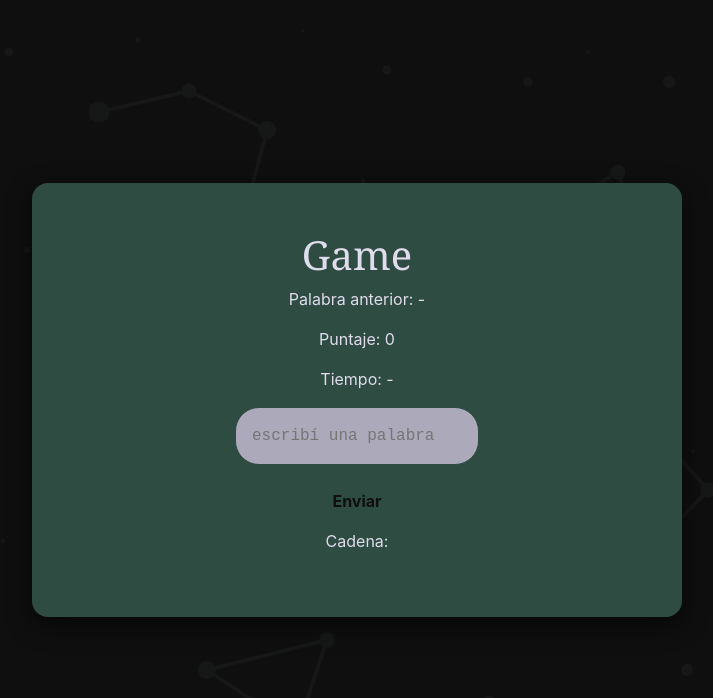
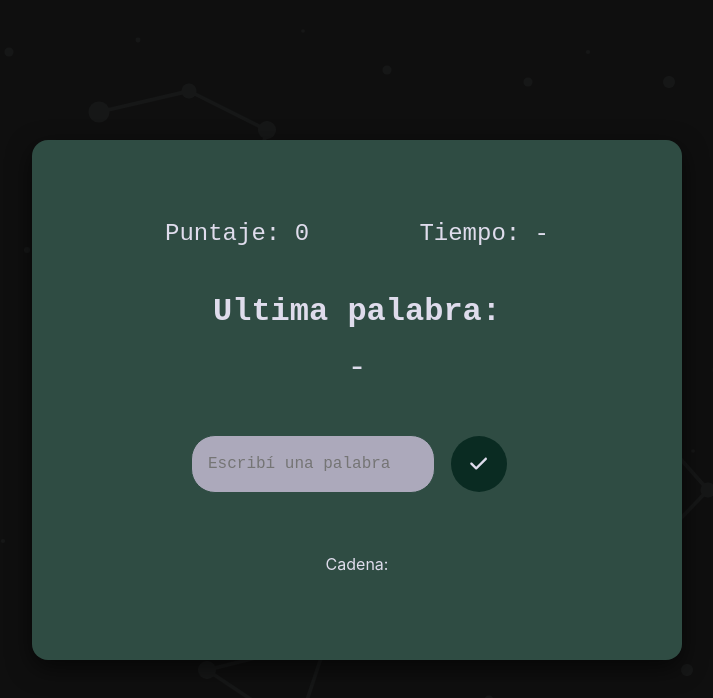
Before and after one commit to Aisha-Cassano/unq-ui-aisha-cassano-trabajo-final, a React (Vite) app in the folder Palabras-Encadenadas/: page /game in a window 1280 px wide. Shown: the top 698 px of the page, without its empty margins (283-996 px from the left). Built offline with nearby package versions, Linux system fonts and the light colour scheme.

Commit message:
solo Dios y yo sabiamos que cambie, ahora solo Dios

```diff
--- a/Palabras-Encadenadas/package.json
+++ b/Palabras-Encadenadas/package.json
@@ -14,6 +14,7 @@
     "bootstrap": "^5.3.8",
     "react": "^19.2.7",
     "react-dom": "^19.2.7",
+    "react-icons": "^5.7.0",
     "react-router-dom": "^7.18.1"
   },
   "devDependencies": {
--- a/Palabras-Encadenadas/src/components/useWordChain.js
+++ b/Palabras-Encadenadas/src/components/useWordChain.js
@@ -10,6 +10,14 @@ export function useWordChain() {
     const lastLetter = lastWord ? lastWord[lastWord.length - 1] : null;              //ultima letra o null
 
 
+    const isReapeted = (word) => wordChain.includes(word);
+
+    const isChainedCorrectly = (word) => {
+        if (!lastWord) return true;         //caso base: truthy(!null) => true
+
+        return word[0] === lastLetter;      //es la primer letra de la nueva, igual a la ultima letra de la anterior?
+    };
+
     const addWord = async (word) => {
         const trimmedWord = word.trim().toLocaleUpperCase();
 
@@ -18,28 +26,19 @@ export function useWordChain() {
         try {
             const exist = await validateWord(trimmedWord);
 
-            const isReapeted= wordChain.includes(trimmedWord);
-
-            /* TODO: revisar esto, esta raro */
-            const isChainedCorrectly = () => {
-                if (trimmedWord === "") return { added: false }
-
-                return word[0] === lastLetter; //primer letra de la nueva === ultima letra de la anterior?
+            if (!exist) {
+                setMsg("Palabra inexistente");
+                return { added: false };
             }
 
-            if (!exist) {       //switch
-                setMsg("Palabra inexistente");
-                return { added: exist };
+            if (isReapeted(trimmedWord)) {
+                setMsg("La palabra ya fue utilizada");
+                return { added: false };
             }
 
-            if (isReapeted) {
-                setMsg("La palabra ya fue utilizada");
-                return { added: !isReapeted };
-            }
-
-            if (!isChainedCorrectly) {
+            if (!isChainedCorrectly(trimmedWord)) {
                 setMsg(`Debe empezar con ${lastLetter}`);
-                return { added: isChainedCorrectly };
+                return { added: false };
             }
 
             setWordChain([...wordChain, trimmedWord])     //agrego a la cadena la nueva palabra
--- a/Palabras-Encadenadas/src/layouts/PageCardLayout.jsx
+++ b/Palabras-Encadenadas/src/layouts/PageCardLayout.jsx
@@ -3,7 +3,7 @@ import "../styles/layouts/PageCard.css"
 function PageCardLayout({ children, cardClassName = ""}){
     return (
         <div className="page-bg">
-            <div className={'page-card ${cardClassName}'}>
+            <div className={`page-card ${cardClassName}`}>
                 {children}
             </div>
         </div>
--- a/Palabras-Encadenadas/src/pages/Game.jsx
+++ b/Palabras-Encadenadas/src/pages/Game.jsx
@@ -1,6 +1,7 @@
 import { useState } from "react";
 import { useWordChain } from "../components/useWordChain.js";
 import { useGame } from "../components/useGame.js";
+import { FaCheck } from "react-icons/fa6";
 
 import PageCardLayout from "../layouts/PageCardLayout.jsx";
 import "../styles/pages/Game.css";
@@ -36,11 +37,18 @@ function Game() {
 
     return (
         <PageCardLayout cardClassName="game-card" >
-            <h1>Game</h1>
+            <div className="game-content">
 
-            <p> Palabra anterior: {lastWord || "-"} </p>
-            <p> Puntaje: {score} </p>
-            <p> Tiempo: {timeLeft || "-"} </p>
+                    <div className="stats">
+                        <div className="stats-items"> Puntaje: {score} </div>
+                        <div className="stats-items"> Tiempo: {timeLeft || "-"} </div>
+                    </div>
+
+                    <div className="last-word-section">
+                        <div className="last-word-label"> Ultima palabra:</div>
+                        <div className="last-word-value"> {lastWord || "-"} </div>
+                    </div>
+
 
                 {gameOver ? (
                     <div>
@@ -49,20 +57,27 @@ function Game() {
                         <button className="btn-primary" onClick={handleResetGame}> Nuevo intento</button>
                     </div>
                 ) : (
-                <>
+                    <div>
+                        <div className="input-row">
                             <input
                                 className="word-input"
                                 value={word}
                                 onChange={(e) => setWord(e.target.value)}
                                 onKeyDown={handleKeyDown}
-                        placeholder="escribí una palabra"
+                                placeholder="Escribí una palabra"
                             />
-                    <button className="btn-submit" onClick={handleSubmitWord}> Enviar</button>
-                    {msg && <p>{msg}</p>}
-                </>
+                            <button className="btn-submit" onClick={handleSubmitWord}>
+                                <FaCheck/>
+                            </button>
+
+                        </div>
+                        <div className="alert-msg"> {msg} </div>
+                    </div>
                 )}
 
                 <p> Cadena: {wordChain.join(" -> ")} </p>
+
+            </div>
         </PageCardLayout>
     );
 }
--- a/Palabras-Encadenadas/src/styles/components/Buttons.css
+++ b/Palabras-Encadenadas/src/styles/components/Buttons.css
@@ -7,7 +7,7 @@
     width: 15rem;
     flex: 1;
     padding: 1rem;
-    margin-top: 0.5rem;
+    margin: 1rem;
     border: none;
     border-radius: 24px;    /* redondeo de esquinas */
     text-align: center;
@@ -37,9 +37,25 @@
 }
 
 .btn-submit {
-    background-color: var(--color-primary);
-    color: var(--color-bg);
+    display: flex;
+    align-items: center;
+    justify-content: center;
+    flex: 0 0 auto;
+    width: 3.5rem;
+    height: 3.5rem;
+    border: none;
+    border-radius: 50%;    /* redondeo de esquinas */
+    text-align: center;
+    font-family: var(--font-body);
+    font-weight: bold;
+    font-size: 1.2rem;
+    cursor: pointer;
+    transition: background-color 0.3s ease, color 0.3s ease;
+    background-color: var(--color-primary-snd);
+    color: var(--color-text);
 }
+
 .btn-submit:hover {
-    background-color: var(--color-primary-snd);
+    background-color: var(--color-bg);
+    color: var(--color-text-snd);
 }
--- a/Palabras-Encadenadas/src/styles/layouts/PageCard.css
+++ b/Palabras-Encadenadas/src/styles/layouts/PageCard.css
@@ -21,8 +21,7 @@
     background-color: var(--color-primary);
     border-radius: 16px;
     padding: 3rem 2rem;
-    width: 90%;
-    /* height: 400px;       lo saco para estandarizar */
+    width: 100%;
     max-width: 650px;
     text-align: center;
     box-shadow: 0 8px 24px rgba(0.6, 0, 0, 0.6);
--- a/Palabras-Encadenadas/src/styles/pages/Game.css
+++ b/Palabras-Encadenadas/src/styles/pages/Game.css
@@ -1,10 +1,21 @@
 .game-card {
-    min-height: 500px;
+    min-height: 65vh;
 }
+
+.game-content {
+    display: flex;
+    flex-direction: column;
+    justify-content: space-evenly;
+    align-items: center;
+    height: 100%;
+    width: 100%;
+    flex: 1;
+}
+
 
 .input-row {
     display: flex;
-    gap: 0.5rem;
+    align-items: center;
     width: 100%;
     max-width: 350px;
 }
@@ -18,3 +29,46 @@
     color: var(--color-bg);
     font-family: var(--font-mono);
 }
+
+.stats {
+    display: flex;
+    flex-direction: row;
+    justify-content: space-between;
+    align-items: center;
+    width: 100%;
+    max-width: 400px;
+}
+
+.stats-items {
+    font-family: var(--font-mono);
+    font-size: 1.5rem;
+    margin: 8px;
+}
+
+.last-word-section {
+    display: flex;
+    flex-direction: column;
+    align-items: center;
+    gap: 0.5rem;
+    margin: 8px;
+}
+
+.last-word-label {
+    font-family: var(--font-mono);
+    font-size: 2rem;
+    font-weight: bold;
+    margin: 0;
+}
+
+.last-word-value {
+    font-family: var(--font-mono);
+    font-size: 2rem;
+    margin: 0;
+}
+
+.alert-msg {
+    font-family: var(--font-body);
+    min-height: 1.5rem;
+    margin: 0;
+    color: var(--color-text-snd);
+}
```
Also changed, not shown: Palabras-Encadenadas/src/styles/components/BackgroundCard.css (deleted), 1 other file (tests, documents, lock files or other folders). Lines whose indentation alone changed are shown as unchanged.
